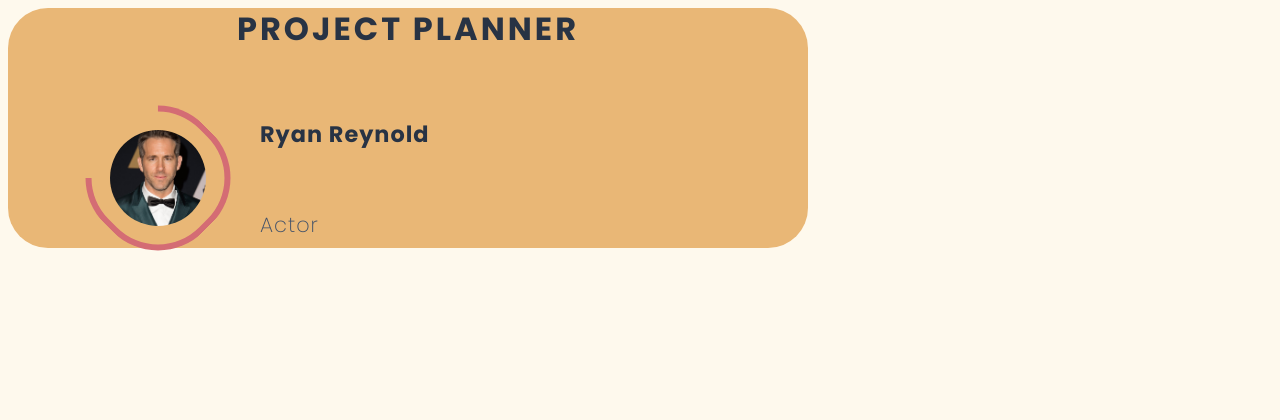
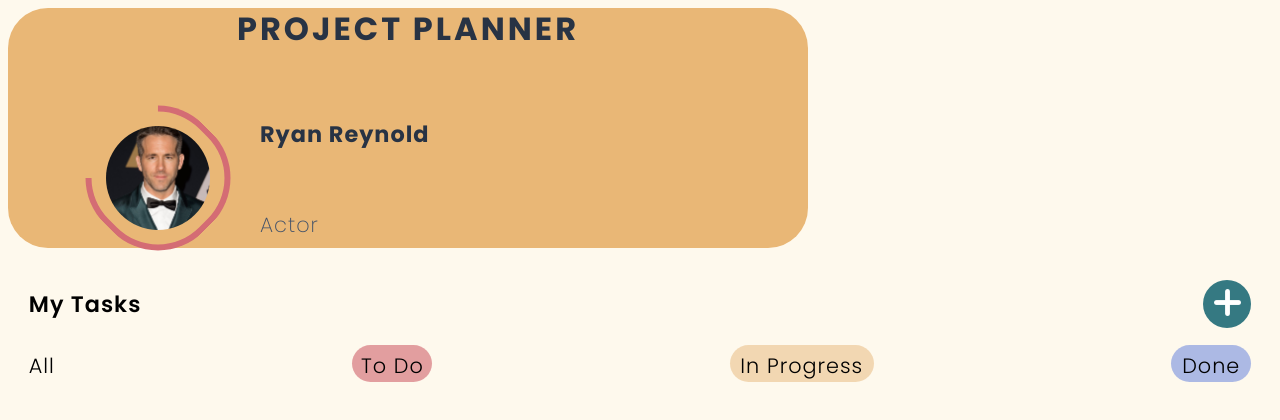
Before and after one commit to Moustito/Project-Planner, a plain HTML site: page index.html in a window 1280 px wide. Drawn offline with Linux system fonts and the light colour scheme.

Commit message:
navbar v1

```diff
--- a/assets/scss/colors.scss
+++ b/assets/scss/colors.scss
@@ -1,7 +1,10 @@
 $header_color: #e9b776;
 $red_todo: #D46C74;
+$red_todo_transparent: #d46c75a3;
 $yellow_progress: #edc591;
+$yellow_progress_transparent: #edc591a2;
 $blue_done: #6C87DD;
+$blue_done_transparent:#6c86dd8d;
 $green_task: #357982;
 $font_color: #283344;
 $secondary_font_color: #3e4f69;
--- a/assets/scss/header.scss
+++ b/assets/scss/header.scss
@@ -13,6 +13,8 @@ header{
 
     background-color:$header_color ;
     color: $font_color;
+
+    // box-shadow: 2px 2px 2px 2px rgb(117, 103, 78);
 
     font-family: 'Poppins', sans-serif;
 
@@ -49,17 +51,11 @@ header{
 
     }
     &__picture{
-        width: 6rem;
-        height: 6rem;
+        width: 6.5rem;
+        height: 6.5rem;
         border-radius: 50%;
         object-fit: cover;
         transform: rotate(45deg);
-
-//         border-top: 3px solid transparent;
-//   border-left: 0.5rem solid rgba(177, 151, 151, 0);
-//   border-right: 0.5rem solid $red_todo;
-//   border-bottom: 0.5rem solid $red_todo;
-//   border-top:0.5rem solid $red_todo;
 
     }
 
--- /dev/null
+++ b/assets/scss/navbar.scss
@@ -0,0 +1,83 @@
+@import './colors.scss';
+@import '/assets/css/reset.css';
+
+.nav__tasks{
+    display: flex;
+    flex-direction: column;
+    justify-content: space-between;
+    margin: 1.3rem;
+    height:7rem;
+
+
+    .tasks, .tasks__filter{
+        display: flex;
+        flex-direction: row;
+        align-items: center;
+        justify-content: space-between;
+    }
+    .tasks__addBtn{
+        width: 3rem;
+        height: 3rem;
+        border-radius: 1.5rem;
+        background-color: $green_task;
+        border: none;
+        cursor: pointer;
+
+        &:hover{
+            background-color: #296c75;
+        }
+        img{
+            width: 1.7rem;
+            height: 1.7rem;
+            align-self: center;
+            justify-self: center;
+            padding: 0.1rem;
+        }
+    }
+    .tasks__filter{
+        font-size:1.3rem;
+        font-weight: 300;
+        letter-spacing: 1px;
+        cursor: pointer;
+        .filter{
+            border-radius: 20px;
+            height:2rem;
+            width:fit-content;
+            text-align: center;
+            margin-top:0.3rem;
+            padding-top: 0.3rem;
+            &__all:hover{
+                font-weight: bold;
+            }
+            &__todo{
+                background-color: $red_todo_transparent;
+                width: 5rem;
+                &:hover{
+                    color:$background_color;
+                    background-color: $red_todo;
+                    font-weight: bolder;
+                }
+            }
+            &__progress{
+                width: 9rem;
+                background-color: $yellow_progress_transparent;
+                &:hover{
+                    color:$background_color;
+                    background-color: $yellow_progress;
+                    font-weight: bolder;
+                }
+            }
+            &__done{
+                width: 5rem;
+                background-color: $blue_done_transparent;
+                &:hover{
+                    color:$background_color;
+                    background-color: $blue_done;
+                    font-weight: bolder;
+                }
+            }
+        }
+
+    }
+
+}
--- a/assets/scss/style.scss
+++ b/assets/scss/style.scss
@@ -1,6 +1,14 @@
 @import './header.scss';
 @import './colors.scss';
+@import './navbar.scss';
 
 body{
     background-color:$background_color;
+    font-family: 'Poppins', sans-serif;
 }
+
+h2{
+    font-size:1.4rem;
+    font-weight: 600;
+    letter-spacing: 1px;
+}
--- a/index.html
+++ b/index.html
@@ -29,13 +29,27 @@
     <!-- Header -->
 
     <!-- Main -->
+    <main>
         <!-- NavBar -->
-
+        <nav class="nav__tasks">
+            <div class="tasks">
+                <h2>My Tasks</h2>
+                <button class="tasks__addBtn" title="add new task" onclick="location.href='./new_task.html'">
+                    <img src="assets/images/plus.png" alt="plus">
+                </button>
+            </div>
+            <div class="tasks__filter">
+                <p class="filter filter__all">All</p>
+                <p class="filter filter__todo">To Do</p>
+                <p class="filter filter__progress">In Progress</p>
+                <p class="filter filter__done">Done</p>
+            </div>
+        </nav>
         <!-- NavBar -->
         <!-- Task -->
 
         <!-- Task -->
-
+    </main>
     <!-- Main -->
 
 </body>
```
Also changed, not shown: assets/css/style.css, assets/images/plus.png (added), assets/images/ryan.jpeg (deleted), 4 other files.
